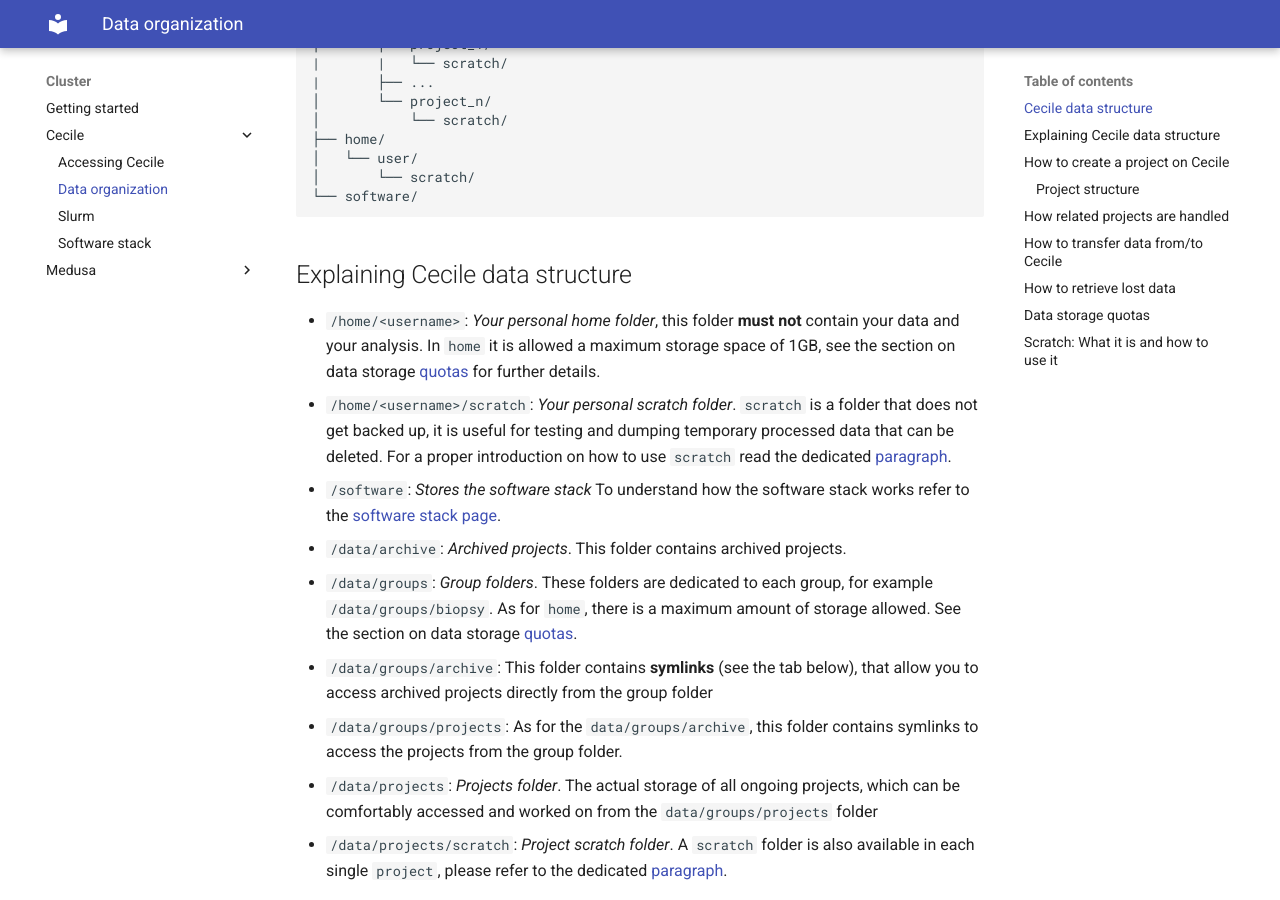
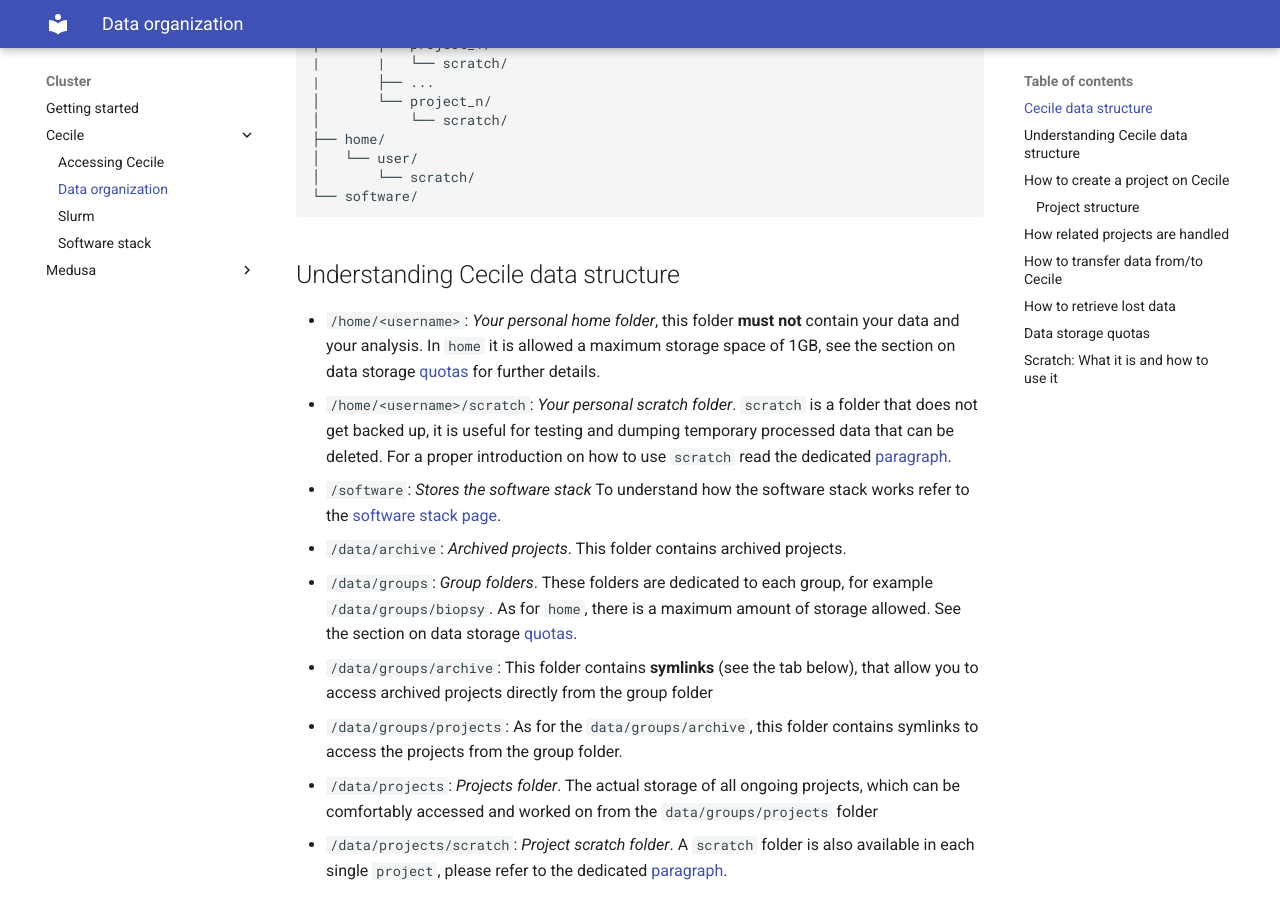
Before and after one commit to pvavra/temp-ipsy, an MkDocs documentation site: the page built from docs/cluster/cecile/data.md, in a window 1280 px wide and 900 px high, scrolled down 626 px. Built offline with MkDocs 1.6.1 and Material for MkDocs 9.7.7, drawn with Linux system fonts in a browser that asks for light colours.

Commit message:
Modify title

````diff
--- a/docs/cluster/cecile/data.md
+++ b/docs/cluster/cecile/data.md
@@ -33,7 +33,7 @@ The following schema represents how data are structured on Cecile. Please take a
 
 ```
 
-## Explaining Cecile data structure
+## Understanding Cecile data structure
 
 
 - `/home/<username>`: *Your personal home folder*, this folder **must not** contain your data and your analysis. In `home` it is allowed a maximum storage space of 1GB, see the section on data storage [quotas] for further details. <br>
````
